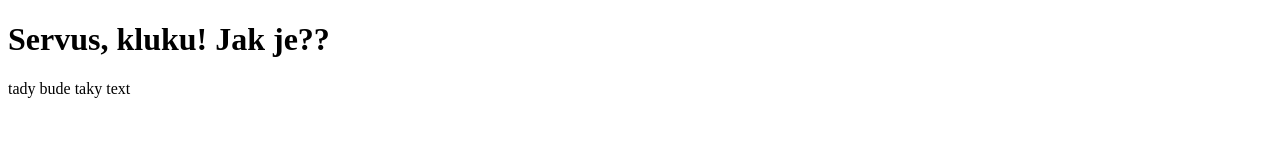
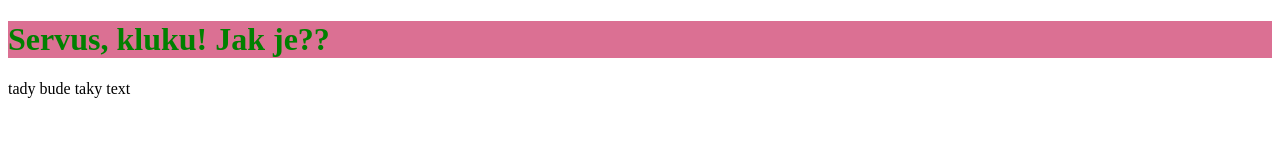
Before and after one commit to VojtechUsaty/new, a plain HTML site: page index.html in a window 1280 px wide. Drawn offline with Linux system fonts and the light colour scheme.

Commit message:
nejaky zmeny, hrani si s scss

```diff
--- a/index.html
+++ b/index.html
@@ -4,9 +4,11 @@
     <meta charset="UTF-8">
     <meta name="viewport" content="width=device-width, initial-scale=1.0">
     <title>Document</title>
+    <link rel="stylesheet" href="style.css">
 </head>
 <body>
     <h1>Servus, kluku! Jak je??</h1>
     <p>tady bude taky text</p>
+
 </body>
 </html>
--- /dev/null
+++ b/style.scss
@@ -0,0 +1,4 @@
+h1 {
+    background-color: palevioletred;
+    color: green;
+}
```
Also changed, not shown: style.css (added), 1 other file.
